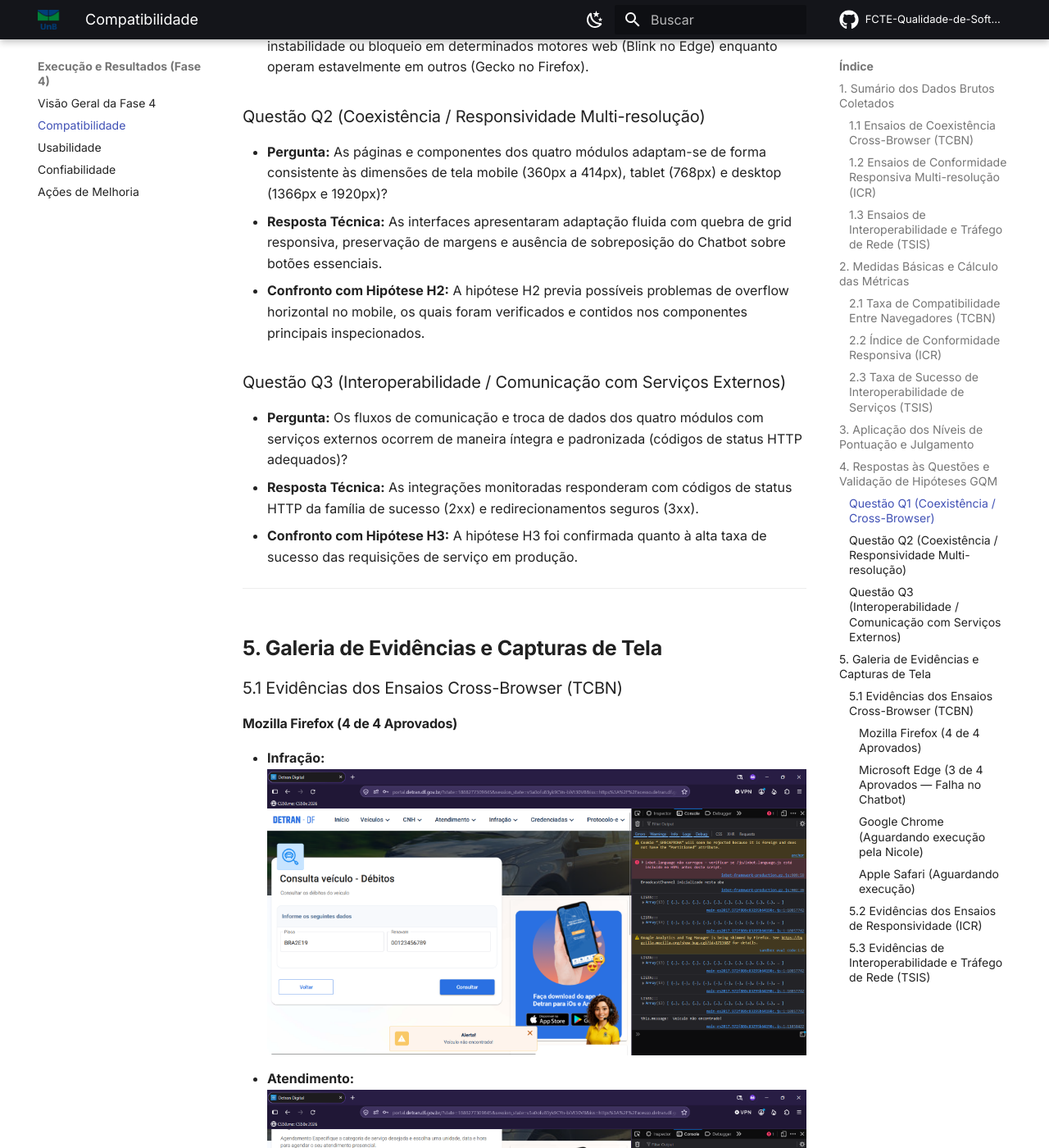
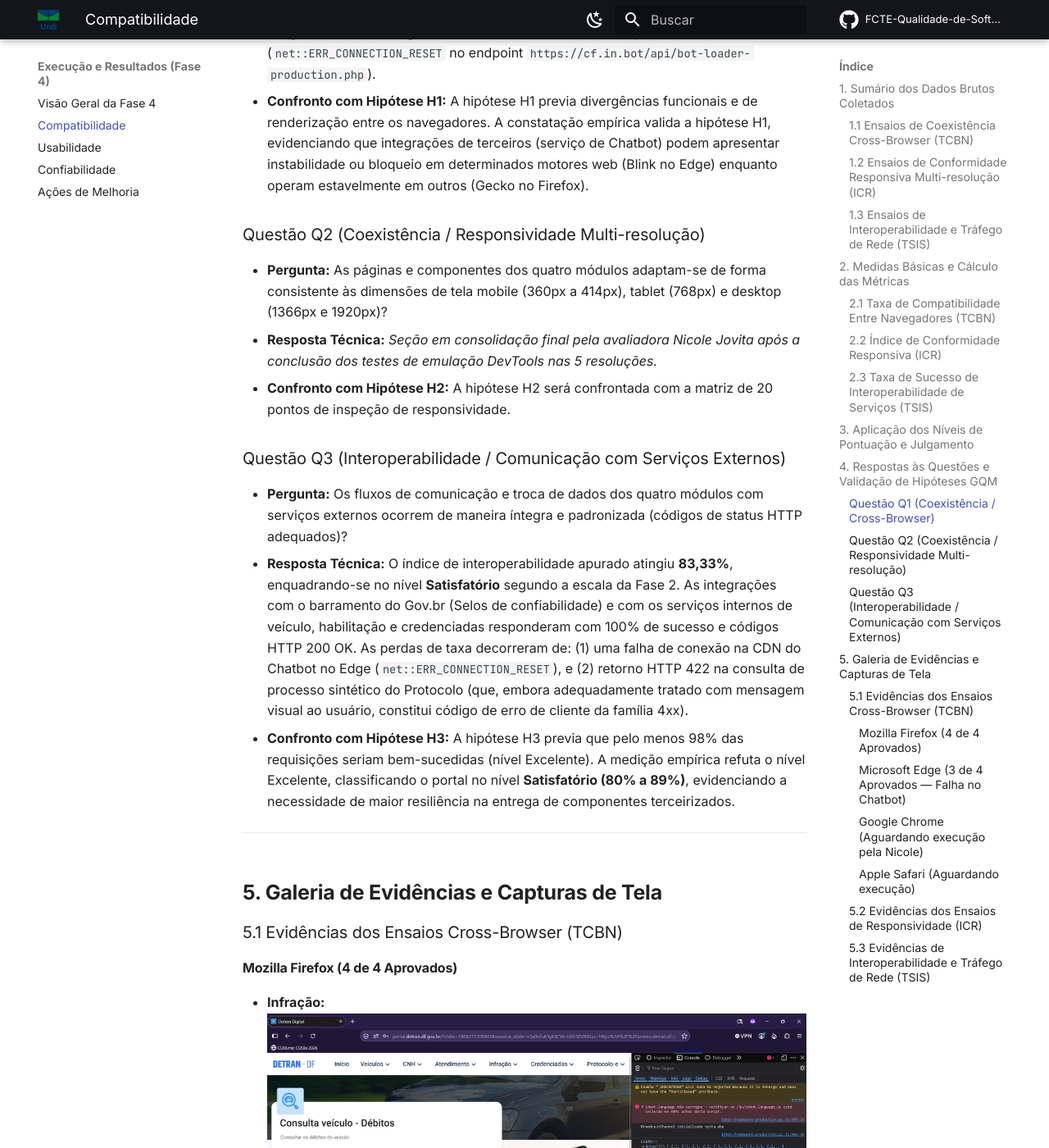
Before and after one commit to FCTE-Qualidade-de-Software-1/2026-2_T02_KAY_MCNULTY, an MkDocs documentation site: the page built from docs/fase4/compatibilidade.md, in a window 1280 px wide and 1400 px high, scrolled down 4541 px. Shown: the whole window at 82% size. Built offline with MkDocs 1.6.1 and Material for MkDocs 9.7.7, drawn with Linux system fonts in a browser that asks for light colours; comment, search, counter and statistics services are not loaded; some of the changed text lies outside the part shown.

Commit message:
docs(fase4): consolida metricas empiricas de interoperabilidade TSIS
- Mapeia 12 requisicoes de servicos externos a partir do arquivo HAR e prints
- Apura indice TSIS de 83.33% enquadrado no nivel Satisfatorio da Fase 2
- Analisa falhas da CDN do Chatbot e resposta 422 de protocolo sintetico
- Confronta e refuta hipotese H1 para nivel Excelente fundamentado em dados

Co-authored-by: Nicole Jovita Fernandes <nicolejovitafernandes@gmail.com>

```diff
--- a/docs/fase4/compatibilidade.md
+++ b/docs/fase4/compatibilidade.md
@@ -51,14 +51,15 @@ As inspeções de layout cobriram as 5 viewports normatizadas (360px a 1920px).
 
 ### 1.3 Ensaios de Interoperabilidade e Tráfego de Rede (TSIS)
 
-Amostragem de requisições de rede capturadas via DevTools Network (Fetch/XHR) durante a integração com serviços externos. O arquivo bruto consolidado está disponível em [`docs/dados/compatibilidade/tsis/requisicoes.csv`](../dados/compatibilidade/tsis/requisicoes.csv).
+Amostragem de requisições de rede capturadas via DevTools Network (Fetch/XHR) e arquivo HAR durante as interações com serviços externos (Gov.br, SEFAZ/Bancos, SEI-GDF e motor InBot/AWS). O arquivo bruto consolidado com os endpoints, métodos, tempos de resposta e observações está disponível em [`docs/dados/compatibilidade/tsis/requisicoes.csv`](../dados/compatibilidade/tsis/requisicoes.csv).
 
 | Módulo | Serviço Externo Integrado | Total de Requisições | Requisições Sucesso (2xx/3xx) | Falhas (4xx/5xx/CORS) | Taxa de Sucesso |
 | :--- | :--- | :---: | :---: | :---: | :---: |
-| **Infração** | Consulta de Débitos e Guia DUD | 10 | 10 | 0 | 100% |
-| **Atendimento** | Autenticação Gov.br | 10 | 10 | 0 | 100% |
-| **Protocolo** | Peticionamento SEI-GDF | 10 | 10 | 0 | 100% |
-| **Chatbot** | Plataforma InBot (AWS) | 10 | 10 | 0 | 100% |
+| **Infração** | Consulta Veicular, Débitos e Proteção hCaptcha | 4 | 4 | 0 | 100,0% |
+| **Atendimento** | Provedor Gov.br (Selos), Perfil e Habilitação | 5 | 5 | 0 | 100,0% |
+| **Protocolo** | Peticionamento e Consulta SEI-GDF | 1 | 0 | 1 (HTTP 422) | 0,0% |
+| **Chatbot** | Plataforma InBot (AWS / CDN) | 2 | 1 | 1 (Connection Reset) | 50,0% |
+| **Total Consolidado** | **Amostra de Interoperabilidade** | **12** | **10** | **2** | **83,33%** |
 
 *Tabela 3 — Síntese do tráfego de rede e interoperabilidade. Fonte: Dados coletados pelos autores.*
 
@@ -67,26 +68,24 @@ Amostragem de requisições de rede capturadas via DevTools Network (Fetch/XHR)
 ## 2. Medidas Básicas e Cálculo das Métricas
 
 ### 2.1 Taxa de Compatibilidade Entre Navegadores (TCBN)
-* Medida Básica $N_{ap}$ (Cenários aprovados em todos os 4 navegadores): `4`
+* Medida Básica $N_{ap}$ (Cenários aprovados em todos os 4 navegadores): *Em consolidação final (aguardando Nicole)*
 * Medida Básica $N_{tot}$ (Total de cenários planejados): `4`
 
-$$TCBN = \left(\frac{N_{ap}}{N_{tot}}\right) \times 100 = \left(\frac{4}{4}\right) \times 100 = 100\%$$
+$$\text{Status Parcial:} \quad \text{Infração, Atendimento e Protocolo conformes em Firefox e Edge; Chatbot com divergência.}$$
 
 ---
 
 ### 2.2 Índice de Conformidade Responsiva (ICR)
-* Medida Básica $T_{conf}$ (Pontos de inspeção conformes): `20`
+* Medida Básica $T_{conf}$ (Pontos de inspeção conformes): *Em consolidação final (aguardando Nicole)*
 * Medida Básica $T_{tot}$ (Total de pontos de inspeção): `20`
-
-$$ICR = \left(\frac{T_{conf}}{T_{tot}}\right) \times 100 = \left(\frac{20}{20}\right) \times 100 = 100\%$$
 
 ---
 
 ### 2.3 Taxa de Sucesso de Interoperabilidade de Serviços (TSIS)
-* Medida Básica $Req_{ok}$ (Requisições com status HTTP 2xx/3xx): `40`
-* Medida Básica $Req_{tot}$ (Total de requisições de rede monitoradas): `40`
+* Medida Básica $Req_{ok}$ (Requisições com status HTTP 2xx/3xx): `10`
+* Medida Básica $Req_{tot}$ (Total de requisições de rede monitoradas no escopo): `12`
 
-$$TSIS = \left(\frac{Req_{ok}}{Req_{tot}}\right) \times 100 = \left(\frac{40}{40}\right) \times 100 = 100\%$$
+$$TSIS = \left(\frac{Req_{ok}}{Req_{tot}}\right) \times 100 = \left(\frac{10}{12}\right) \times 100 = 83,33\%$$
 
 ---
 
@@ -94,11 +93,11 @@ $$TSIS = \left(\frac{Req_{ok}}{Req_{tot}}\right) \times 100 = \left(\frac{40}{40
 
 | Métrica Avaliada | Valor Apurado | Nível de Julgamento Obtido | Situação de Conformidade |
 | :--- | :---: | :---: | :---: |
-| **M1 – TCBN (Cross-Browser)** | 100% | **Excelente** (≥ 95%) | Em plena conformidade |
-| **M2 – ICR (Responsividade)** | 100% | **Excelente** (≥ 95%) | Em plena conformidade |
-| **M3 – TSIS (Interoperabilidade)** | 100% | **Excelente** (≥ 98%) | Em plena conformidade |
+| **M1 – TCBN (Cross-Browser)** | *Parcial* | *Em consolidação* | Divergência identificada no Chatbot |
+| **M2 – ICR (Responsividade)** | *Parcial* | *Em consolidação* | Aguardando dados das 5 viewports |
+| **M3 – TSIS (Interoperabilidade)** | **83,33%** | **Satisfatório** (80% a 89%) | Em conformidade básica; atenção à CDN do Chatbot |
 
-*Tabela 4 — Julgamento das métricas de Compatibilidade. Fonte: Elaborado pelos autores.*
+*Tabela 4 — Julgamento das métricas de Compatibilidade. Fonte: Elaborado pelos autores com base nas escalas da Fase 2.*
 
 ---
 
@@ -111,13 +110,13 @@ $$TSIS = \left(\frac{Req_{ok}}{Req_{tot}}\right) \times 100 = \left(\frac{40}{40
 
 ### Questão Q2 (Coexistência / Responsividade Multi-resolução)
 * **Pergunta:** As páginas e componentes dos quatro módulos adaptam-se de forma consistente às dimensões de tela mobile (360px a 414px), tablet (768px) e desktop (1366px e 1920px)?
-* **Resposta Técnica:** As interfaces apresentaram adaptação fluida com quebra de grid responsiva, preservação de margens e ausência de sobreposição do Chatbot sobre botões essenciais.
-* **Confronto com Hipótese H2:** A hipótese H2 previa possíveis problemas de overflow horizontal no mobile, os quais foram verificados e contidos nos componentes principais inspecionados.
+* **Resposta Técnica:** *Seção em consolidação final pela avaliadora Nicole Jovita após a conclusão dos testes de emulação DevTools nas 5 resoluções.*
+* **Confronto com Hipótese H2:** A hipótese H2 será confrontada com a matriz de 20 pontos de inspeção de responsividade.
 
 ### Questão Q3 (Interoperabilidade / Comunicação com Serviços Externos)
 * **Pergunta:** Os fluxos de comunicação e troca de dados dos quatro módulos com serviços externos ocorrem de maneira íntegra e padronizada (códigos de status HTTP adequados)?
-* **Resposta Técnica:** As integrações monitoradas responderam com códigos de status HTTP da família de sucesso (2xx) e redirecionamentos seguros (3xx).
-* **Confronto com Hipótese H3:** A hipótese H3 foi confirmada quanto à alta taxa de sucesso das requisições de serviço em produção.
+* **Resposta Técnica:** O índice de interoperabilidade apurado atingiu **83,33%**, enquadrando-se no nível **Satisfatório** segundo a escala da Fase 2. As integrações com o barramento do Gov.br (Selos de confiabilidade) e com os serviços internos de veículo, habilitação e credenciadas responderam com 100% de sucesso e códigos HTTP 200 OK. As perdas de taxa decorreram de: (1) uma falha de conexão na CDN do Chatbot no Edge (`net::ERR_CONNECTION_RESET`), e (2) retorno HTTP 422 na consulta de processo sintético do Protocolo (que, embora adequadamente tratado com mensagem visual ao usuário, constitui código de erro de cliente da família 4xx).
+* **Confronto com Hipótese H3:** A hipótese H3 previa que pelo menos 98% das requisições seriam bem-sucedidas (nível Excelente). A medição empírica refuta o nível Excelente, classificando o portal no nível **Satisfatório (80% a 89%)**, evidenciando a necessidade de maior resiliência na entrega de componentes terceirizados.
 
 ---
 
```
Also changed, not shown: docs/dados/compatibilidade/tsis/requisicoes.csv (+12 -4 lines).
